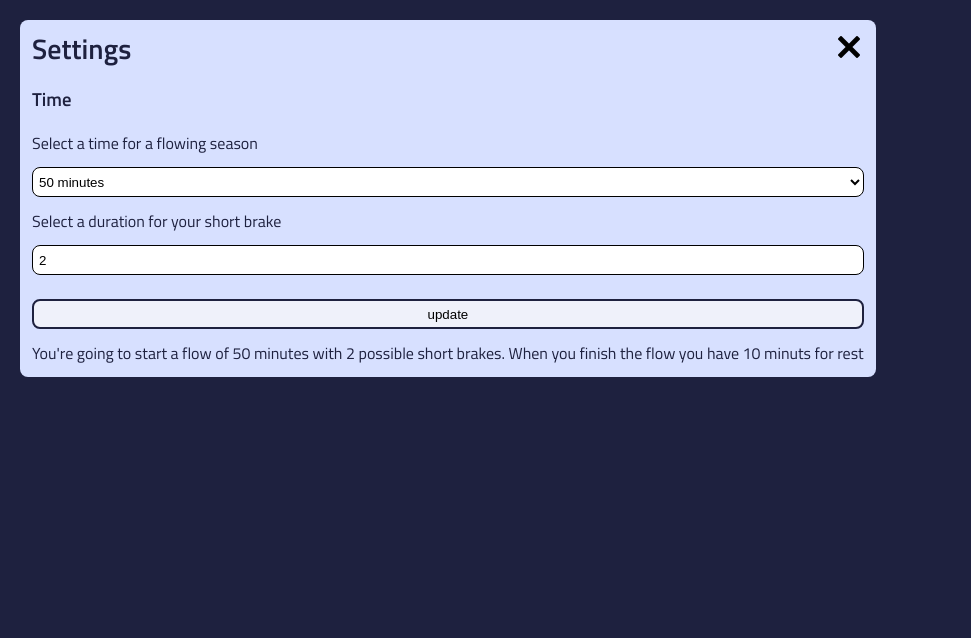
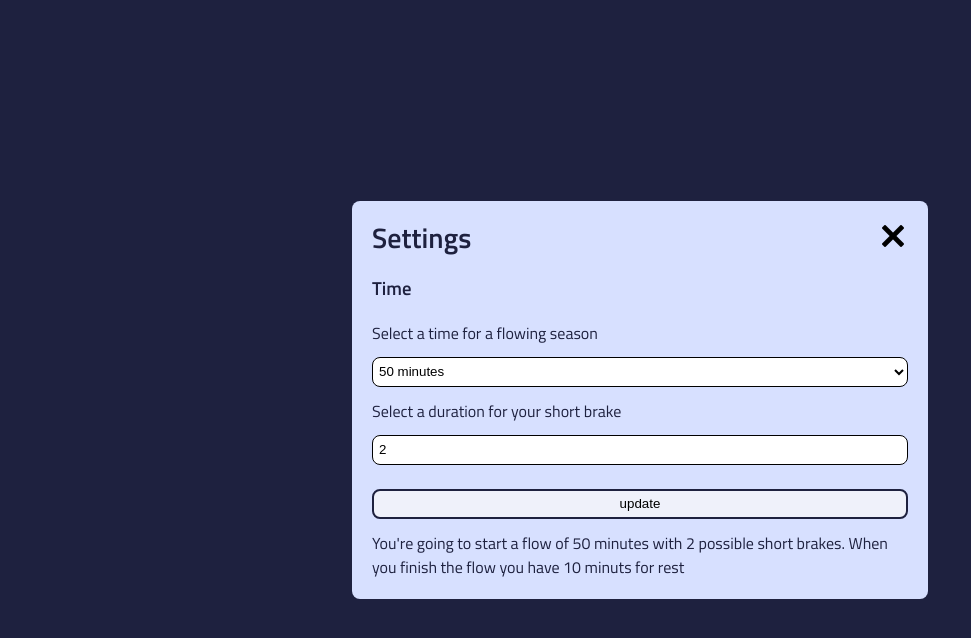
Before and after one commit to hectormoba/flow-app, a Next.js app: page /settings in a window 1280 px wide. Shown: the top 638 px of the page, without its empty margins (0-971 px from the left). Built offline with nearby package versions, Linux system fonts and the light colour scheme.

Commit message:
Some fixings. In style: 1) Improved visualitzation in desktop env 2) added media queries for wide desktop devices (up to 1800px) 3) Visualitzation of a link on the footer fixed. Typos: 1) Error on settings form.

```diff
--- a/components/footer/Footer.js
+++ b/components/footer/Footer.js
@@ -6,7 +6,7 @@ export default function Footer(){
     <footer className={styles.footer}>
      <div className={styles.options_wrapper}>
        <Link href="/settings">
-        <a>Settings</a>
+        <a className={styles.footer__link}>Settings</a>
        </Link>
        <p>Make it with Next.js</p>
      </div>
--- a/components/footer/footer.module.scss
+++ b/components/footer/footer.module.scss
@@ -12,3 +12,8 @@
   padding: $m-spacing 0;
   text-align: center;
 }
+
+.footer__link {
+  text-decoration: none;
+  color: $font-color;
+}
--- a/components/settingsForm/SettingForm.js
+++ b/components/settingsForm/SettingForm.js
@@ -39,7 +39,7 @@ export default function SettingsFrom(props){
     totalTime = "1 hour and 30 minutes ";
     shortBrakeCount = "3";
   } else if (form.time === "130") {
-    totalTime = "1 hour and 30 minutes ";
+    totalTime = "2 hour and 10 minutes ";
     shortBrakeCount = "4";
   }
 
--- a/components/settingsForm/settingsForm.module.scss
+++ b/components/settingsForm/settingsForm.module.scss
@@ -3,6 +3,13 @@
   box-sizing: border-box;
   border-radius: 8px;
   background-color: $font-color;
+  @media (min-width: $desktop) {
+    padding: $m-spacing;
+    max-width: 45vw;
+  }
+  @media (min-width: $wide-desktop-width) {
+    max-width: 35vw;
+  }
 }
 
 .nav-bar {
--- a/components/timer/timer.module.scss
+++ b/components/timer/timer.module.scss
@@ -9,6 +9,10 @@
   justify-content: center;
   align-items: center;
   padding: $xl-spacing 0;
+  @media (min-width: $desktop) {
+    max-width: 90%;
+    padding: $xl-spacing $m-spacing;
+  }
 }
 
 .timer__svg {
--- a/styles/_variables.scss
+++ b/styles/_variables.scss
@@ -9,6 +9,7 @@ $input-size: 30px;
 $mobile-width: 300px;
 $tablet-width: 600px;
 $desktop-width: 1140px;
+$wide-desktop-width: 1850px;
 
 /* width for screen size */
 
--- a/styles/main.scss
+++ b/styles/main.scss
@@ -34,9 +34,16 @@
 
 .modal_main {
   color: $main-bg;
+  box-sizing: border-box;
   position: absolute;
   z-index: 1;
   padding: 20px;
+  @media (min-width: $desktop) {
+    min-width: 100vw;
+    min-height: 100vh;
+    display: grid;
+    place-items: center;
+  }
 }
 
 .section_main {
```
Also changed, not shown: 1 other file (tests, documents, lock files or other folders).
